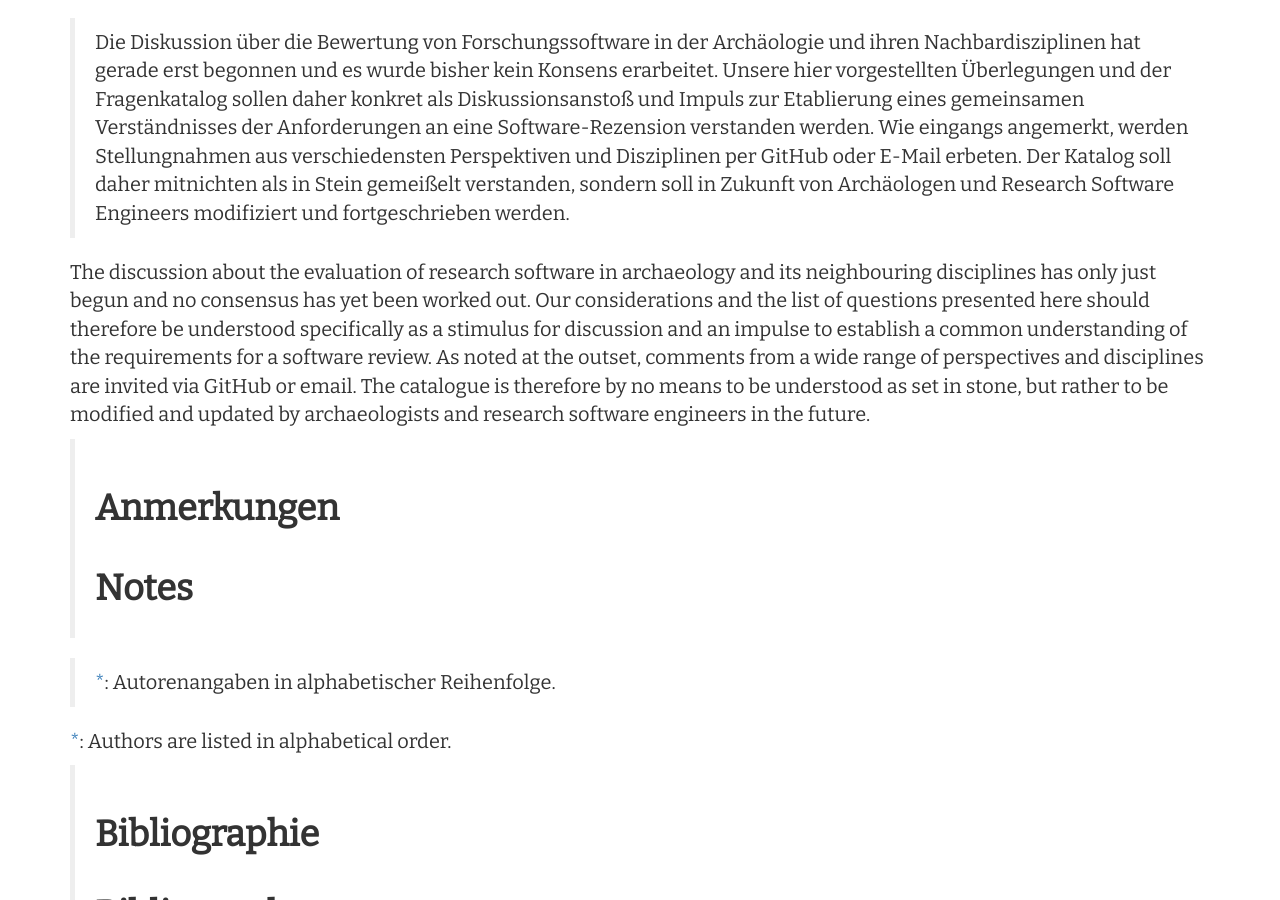
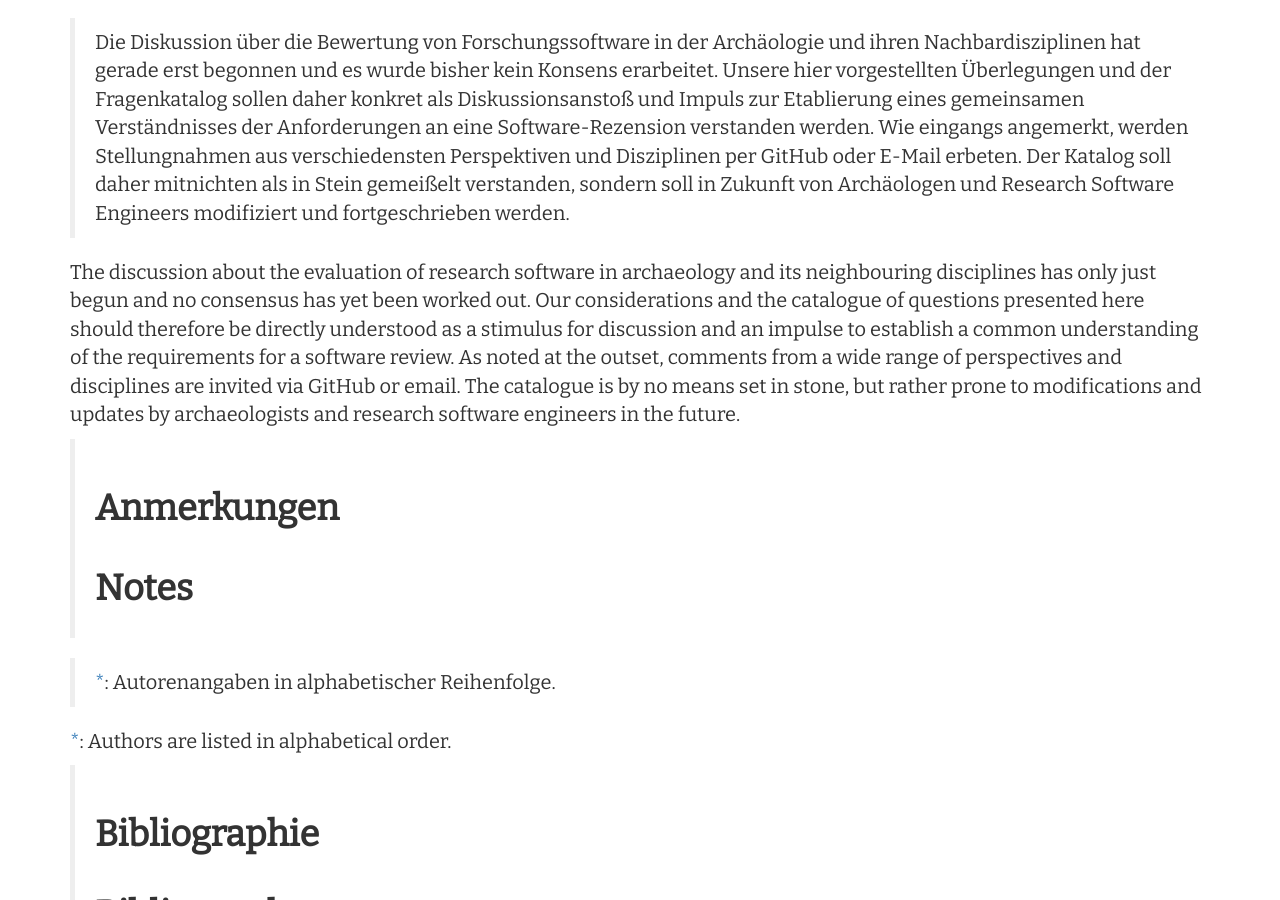
Before and after one commit to Research-Squirrel-Engineers/Impuls_SoftwareRezensionen_DGUF, a Jekyll site: the page built from Draft_EN.md, in a window 1280 px wide and 900 px high, scrolled down 39307 px. Built offline with Jekyll 4.4.1, drawn with Linux system fonts in a browser that asks for light colours; nearby versions of some CDN libraries; emoji names are drawn with the system emoji font; part of the change alters nothing that is shown.

Commit message:
end checked; all checked

```diff
--- a/Draft_EN.md
+++ b/Draft_EN.md
@@ -10,7 +10,7 @@ author:
     name: Timo Homburg
     affiliation: Hochschule Mainz
     orcid: 0000-0002-9499-5840
-    bio: "Timo Homburg studied computer science with a focus on computational linguistics (assyrology), semantic web and sinology. In recent years, he has worked in the field of GIS applications in geoinformatics. His doctoral thesis deals with the better integration of geodata in a Semantic Web environment. His current research project deals with the creation of digital standards in the field of assyrology and best practice documentation of excavations with cuneiform texts - an extension of his publications on 'Cuneiform in the Digital Humanities'."
+    bio: "Timo Homburg studied computer science with a focus on computational linguistics (assyrology), semantic web and sinology. In recent years, he has worked in the field of GIS applications in geoinformatics. His doctoral thesis deals with better integration of geodata into a Semantic Web environment. His current research project deals with the design and establishment of digital standards in the field of assyrology and a best practice for documentation of excavations with cuneiform texts - an extension of his publications on 'Cuneiform Script in the Digital Humanities'."
   -
     name: Anne Klammt
     affiliation: Deutsches Forum für Kunstgeschichte Paris
@@ -20,7 +20,7 @@ author:
     name: Hubert Mara
     affiliation: mainzed & Hochschule Mainz
     orcid: 0000-0002-2004-4153
-    bio: "Hubert Mara studied computer science at the Vienna University of Technology. There he already worked on digital methods in archaeology for ceramic analysis. He was subsequently a Marie Curie Fellow at the University of Florence within the framework of the *Cultural Heritage Informatics Research Oriented Network* (CHIRON). He did his doctorate at the University of Heidelberg in the *Interdisciplinary Centre for Scientific Computing* (IWR). There he developed the [*GigaMesh Software Framework*](https://gigamesh.eu) and the *Forensic Computational Geometry Laboratory* (FCGL). Since June 2020, he has been the managing director of mainzed and works scientifically at the Institute for Spatial Information and Measurement Technology at Mainz University of Applied Sciences."
+    bio: "Hubert Mara studied computer science at the Vienna University of Technology. There he already worked on digital methods in archaeology for ceramic analysis. He was subsequently a Marie Curie Fellow at the University of Florence within the framework of the *Cultural Heritage Informatics Research Oriented Network* (CHIRON). He completed his doctorate at the University of Heidelberg in the *Interdisciplinary Centre for Scientific Computing* (IWR). There he developed the [*GigaMesh Software Framework*](https://gigamesh.eu) and installed the *Forensic Computational Geometry Laboratory* (FCGL). Since June 2020, he has been the managing director of mainzed and is a researcher at the Institute for Spatial Information and Measurement Technology at Mainz University of Applied Sciences."
   -
     name: Clemens Schmid
     affiliation: Max-Planck-Institut für Menschheitsgeschichte Jena
@@ -35,7 +35,7 @@ author:
     name: Florian Thiery
     affiliation: Römisch-Germanisches Zentralmuseum – Leibniz-Forschungsinstitut für Archäologie
     orcid: 0000-0002-3246-3531
-    bio: "Florian Thiery studied geodesy and is a Research Software Engineer (RSE) in the *Scientific IT, Digital Platforms and Tools* department at the Roman-Germanic Central Museum in Mainz. He is the initiator of the *Research Squirrel Engineers*, a network for RSEs in the Digital Humanities and community projects with a focus on free and open data, as well as Linked Open Data. As part of a fellowship of the *Wikimeda Fellow Programme Free Knowledge*, he is working on the modelling of Irish ᚑᚌᚆᚐᚋ (Ogham) stones and their publication in the Wikimedia universe."
+    bio: "Florian Thiery studied geodesy and is a Research Software Engineer (RSE) in the *Scientific IT, Digital Platforms and Tools* department at the Roman-Germanic Central Museum in Mainz. He is the initiator of the *Research Squirrel Engineers*, a network for RSEs in the Digital Humanities that pursues community projects with a focus on free and open data, as well as Linked Open Data. As part of a fellowship of the *Wikimeda Open Science Fellows Program*, he is working on the modelling of Irish ᚑᚌᚆᚐᚋ (Ogham) stones and their publication in the Wikimedia universe."
   -
     name: Martina Trognitz
     affiliation: Austrian Centre for Digital Humanities and Cultural Heritage, ÖAW Wien
@@ -536,7 +536,7 @@ In the table below we present key data that can be listed in tabular form at the
 
 > Die Diskussion über die Bewertung von Forschungssoftware in der Archäologie und ihren Nachbardisziplinen hat gerade erst begonnen und es wurde bisher kein Konsens erarbeitet. Unsere hier vorgestellten Überlegungen und der Fragenkatalog sollen daher konkret als Diskussionsanstoß und Impuls zur Etablierung eines gemeinsamen Verständnisses der Anforderungen an eine Software-Rezension verstanden werden. Wie eingangs angemerkt, werden Stellungnahmen aus verschiedensten Perspektiven und Disziplinen per GitHub oder E-Mail erbeten. Der Katalog soll daher mitnichten als in Stein gemeißelt verstanden, sondern soll in Zukunft von Archäologen und Research Software Engineers modifiziert und fortgeschrieben werden.
 
-The discussion about the evaluation of research software in archaeology and its neighbouring disciplines has only just begun and no consensus has yet been worked out. Our considerations and the list of questions presented here should therefore be understood specifically as a stimulus for discussion and an impulse to establish a common understanding of the requirements for a software review. As noted at the outset, comments from a wide range of perspectives and disciplines are invited via GitHub or email. The catalogue is therefore by no means to be understood as set in stone, but rather to be modified and updated by archaeologists and research software engineers in the future.
+The discussion about the evaluation of research software in archaeology and its neighbouring disciplines has only just begun and no consensus has yet been worked out. Our considerations and the catalogue of questions presented here should therefore be directly understood as a stimulus for discussion and an impulse to establish a common understanding of the requirements for a software review. As noted at the outset, comments from a wide range of perspectives and disciplines are invited via GitHub or email. The catalogue is by no means set in stone, but rather prone to modifications and updates by archaeologists and research software engineers in the future.
 
 > ## Anmerkungen
 ## Notes
```
